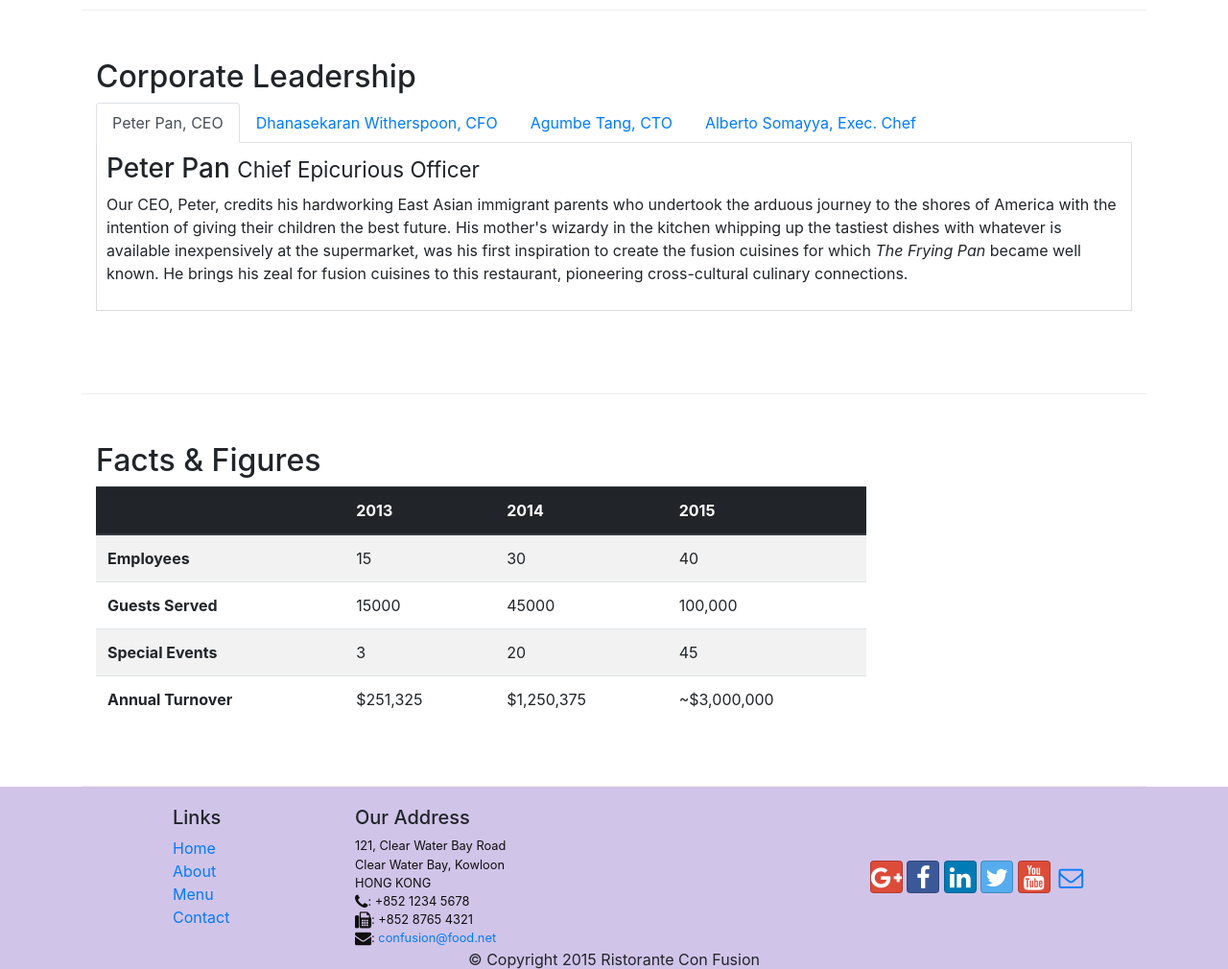
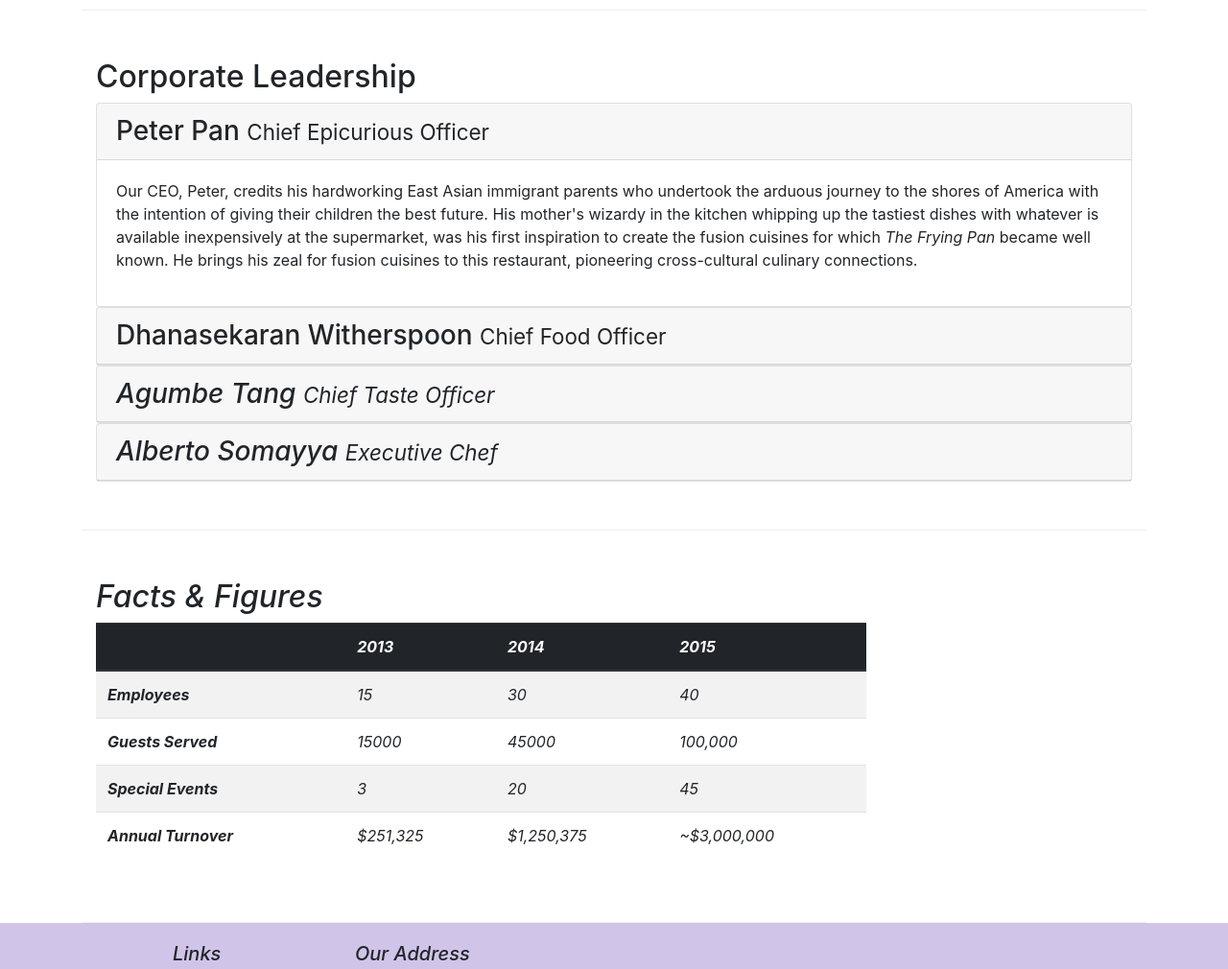
Before and after one commit to pranavigone/bootstrap_sample, a website: page aboutus.html in a window 1280 px wide. Shown: the part 940-1950 px from the top of the page at 96% size. Drawn offline with nearby package versions, Linux system fonts and the light colour scheme.

Commit message:
Accordion

```diff
--- a/aboutus.html
+++ b/aboutus.html
@@ -105,8 +105,8 @@
                 <div class="col">
                     <h2>Corporate Leadership</h2>
 
-
-                    <ul class="nav nav-tabs">
+                    <!-- Tab Navigation -->
+                    <!-- <ul class="nav nav-tabs">
                         <li class="nav-item">
                             <a class="nav-link active" href="#peter" role="tab" data-toggle="tab">Peter Pan, CEO</a>
                         </li>
@@ -119,36 +119,80 @@
                         <li class="nav-item">
                             <a class="nav-link" href="#alberto" role="tab" data-toggle="tab">Alberto Somayya, Exec. Chef</a>
                         </li>
-                    </ul>
+                    </ul> -->
 
-                    <div class="tab-content">
+                    <!-- <div class="tab-content">
 
                         <div role="tabpanel" class="tab-pane fade show active" id="peter">
                             <h3>Peter Pan <small>Chief Epicurious Officer</small></h3>
                             <p class="hidden-xs-down d-none d-sm-block">Our CEO, Peter, credits his hardworking East Asian immigrant parents who undertook the arduous journey to the shores of America with the intention of giving their children the best future. His mother's wizardy in the kitchen whipping up the tastiest dishes with whatever is available inexpensively at the supermarket, was his first inspiration to create the fusion cuisines for which <em>The Frying Pan</em> became well known. He brings his zeal for fusion cuisines to this restaurant, pioneering cross-cultural culinary connections.</p>
                         </div>
+                    </div>     -->
 
-                        <div role="tabpanel" class="tab-pane fade show" id="dhanasekaran">
-                            <h3>Dhanasekaran Witherspoon <small>Chief Food Officer</small></h3>
-                            <p class="hidden-xs-down d-none d-sm-block">Our CFO, Danny, as he is affectionately referred to by his colleagues, comes from a long established family tradition in farming and produce. His experiences growing up on a farm in the Australian outback gave him great appreciation for varieties of food sources. As he puts it in his own words, <em>Everything that runs, wins, and everything that stays, pays!</em></p>
+                    <!-- USE OF ACCORDION AND COLLAPSE USING CARD -->
+
+                    <div id="accordion">
+
+                        <div class="card">
+                            <div class="card-header" role="tab" id="peterhead">
+                            <h3 class="mb-0">
+                                <a data-toggle="collapse" data-target="#peter">
+                                Peter Pan <small>Chief Epicurious Officer</small>
+                                </a>
+                            </h3>
+                            </div>
+                            <div class="collapse show" id="peter" data-parent="#accordion">
+                                <div class="card-body">
+                                    <p class="d-none d-sm-block">Our CEO, Peter, credits his hardworking East Asian immigrant parents who undertook the arduous journey to the shores of America with the intention of giving their children the best future. His mother's wizardy in the kitchen whipping up the tastiest dishes with whatever is available inexpensively at the supermarket, was his first inspiration to create the fusion cuisines for which <em>The Frying Pan</em> became well known. He brings his zeal for fusion cuisines to this restaurant, pioneering cross-cultural culinary connections.</p>
+                                </div>
+                            </div>
                         </div>
 
-                        <div role="tabpanel" class="tab-pane fade show" id="agumbe">
-                            <h3>Agumbe Tang <small>Chief Taste Officer</small></h3>
-                            <p class="hidden-xs-down d-none d-sm-block">Blessed with the most discerning gustatory sense, Agumbe, our CTO, personally ensures that every dish that we serve meets his exacting tastes. Our chefs dread the tongue lashing that ensues if their dish does not meet his exacting standards. He lives by his motto, <em>You click only if you survive my lick.</em></p>
-
+                        <div class="card">
+                            <div class="card-header" role="tab" id="dhanasekaranhead">
+                            <h3 class="mb-0">
+                                <a data-toggle="collapse" data-target="#dhanasekaran">
+                                Dhanasekaran Witherspoon <small>Chief Food Officer</small></small>
+                                </a>
+                            </h3>
+                            </div>
+                            <div class="collapse" id="dhanasekaran" data-parent="#accordion">
+                                <div class="card-body">
+                                    <p class="d-none d-sm-block">Our CFO, Danny, as he is affectionately referred to by his colleagues, comes from a long established family tradition in farming and produce. His experiences growing up on a farm in the Australian outback gave him great appreciation for varieties of food sources. As he puts it in his own words, <em>Everything that runs, wins, and everything that stays, pays!</p>
+                                </div>
+                            </div>
                         </div>
 
-                        <div role="tabpanel" class="tab-pane fade show" id="alberto">
-                            <h3>Alberto Somayya <small>Executive Chef</small></h3>
-                            <p class="hidden-xs-down d-none d-sm-block">Award winning three-star Michelin chef with wide International experience having worked closely with whos-who in the culinary world, he specializes in creating mouthwatering Indo-Italian fusion experiences. He says, <em>Put together the cuisines from the two craziest cultures, and you get a winning hit! Amma Mia!</em></p>
+                        <div class="card">
+                            <div class="card-header" role="tab" id="agumbehead">
+                            <h3 class="mb-0">
+                                <a data-toggle="collapse" data-target="#agumbe">
+                                Agumbe Tang <small>Chief Taste Officer</small>
+                                </a>
+                            </h3>
+                            </div>
+                            <div class="collapse" id="agumbe" data-parent="#accordion">
+                                <div class="card-body">
+                                    <p class="d-none d-sm-block">Blessed with the most discerning gustatory sense, Agumbe, our CTO, personally ensures that every dish that we serve meets his exacting tastes. Our chefs dread the tongue lashing that ensues if their dish does not meet his exacting standards. He lives by his motto, <em>You click only if you survive my lick.</p>
+                                </div>
+                            </div>
                         </div>
 
-
+                        <div class="card">
+                            <div class="card-header" role="tab" id="albertohead">
+                            <h3 class="mb-0">
+                                <a data-toggle="collapse" data-target="#alberto">
+                                Alberto Somayya <small>Executive Chef</small>
+                                </a>
+                            </h3>
+                            </div>
+                            <div class="collapse" id="alberto" data-parent="#accordion">
+                                <div class="card-body">
+                                    <p class="d-none d-sm-block">Award winning three-star Michelin chef with wide International experience having worked closely with whos-who in the culinary world, he specializes in creating mouthwatering Indo-Italian fusion experiences. He says, <em>Put together the cuisines from the two craziest cultures, and you get a winning hit! Amma Mia!</p>
+                                </div>
+                            </div>
+                        </div>
                     </div>
-
-
-
 
                     <!-- <h3>Alberto Somayya <small>Executive Chef</small></h3>
                     <p class="hidden-xs-down d-none d-sm-block">Award winning three-star Michelin chef with wide International experience having worked closely with whos-who in the culinary world, he specializes in creating mouthwatering Indo-Italian fusion experiences. He says, <em>Put together the cuisines from the two craziest cultures, and you get a winning hit! Amma Mia!</em></p> -->
```
